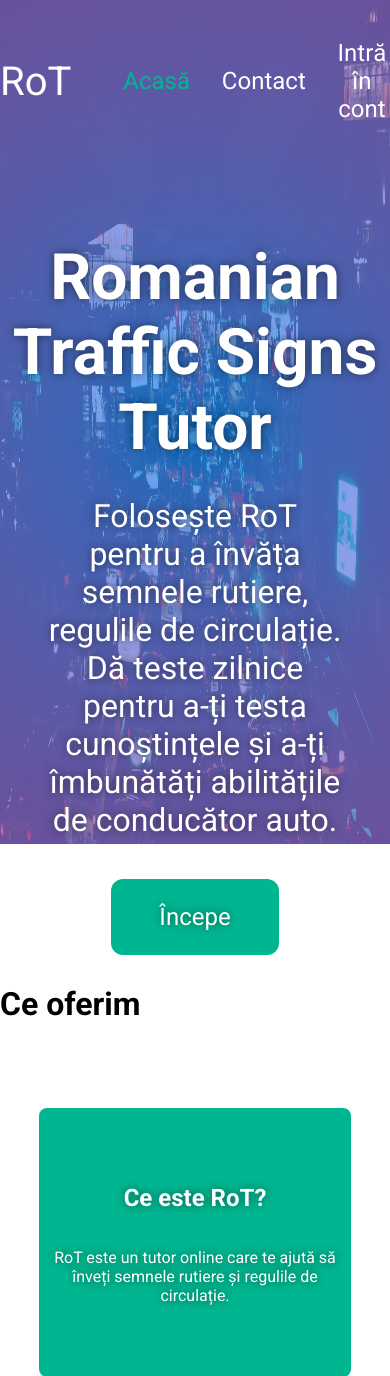
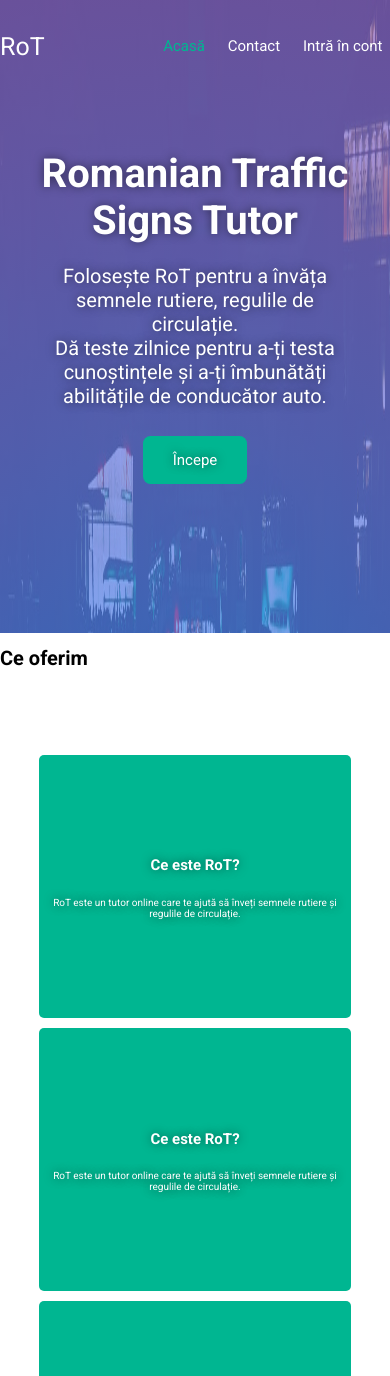
Before and after one commit to silviangulica/web-project-rot, a PHP site: page /homepage/homepage.html in a window 390 px wide. Shown: the top 1376 px of the page. Run offline with PHP 8.4, Linux system fonts and the light colour scheme.

Commit message:
FEAT: Add responsive

```diff
--- a/UI/homepage/homepage.css
+++ b/UI/homepage/homepage.css
@@ -101,10 +101,10 @@ body::-webkit-scrollbar-thumb {
 }
 .header .hero__title {
   margin: 0;
-  font-size: 4em;
+  font-size: 4rem;
 }
 .header .hero__description {
-  font-size: 2em;
+  font-size: 2rem;
   padding: 0 12vw;
 }
 .header .hero__button {
@@ -149,6 +149,12 @@ body::-webkit-scrollbar-thumb {
 }
 
 @media screen and (max-width: 786px) {
+  html {
+    font-size: 10px;
+  }
+  .header {
+    background-size: 100vw 200vh;
+  }
   .header .menu__logo {
     padding-left: 0;
   }
--- a/UI/homepage/homepage.scss
+++ b/UI/homepage/homepage.scss
@@ -124,10 +124,10 @@ body {
     }
     &__title {
       margin: 0;
-      font-size: 4em;
+      font-size: 4rem;
     }
     &__description {
-      font-size: 2em;
+      font-size: 2rem;
       padding: 0 $margin-padding-1;
     }
     &__button {
@@ -176,8 +176,13 @@ body {
     text-shadow: 0 0 10px rgba(0, 0, 0, 0.5);
   }
 }
+
 @media screen and (max-width: 786px) {
+  html {
+    font-size: 10px;
+  }
   .header {
+    background-size: 100vw 200vh;
     .menu {
       &__logo {
         padding-left: 0;
```
Also changed, not shown: 1 other file.
